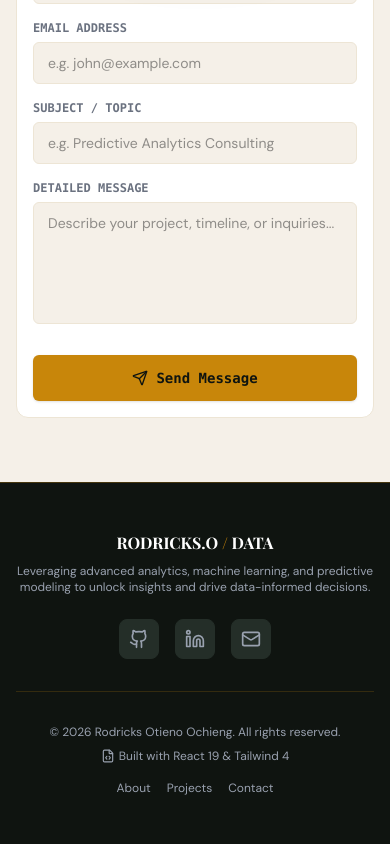
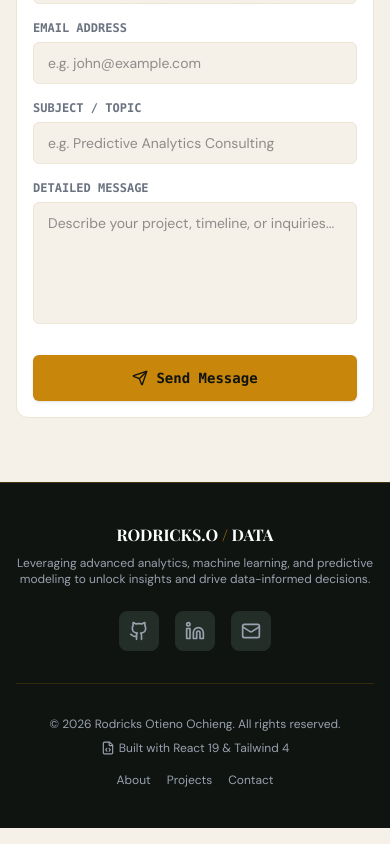
Before and after one commit to kevwasonga/roo, a Next.js app: page / in a window 390 px wide. Shown: the part 9715-10559 px from the top of the page. Built offline with nearby package versions, Linux system fonts and the light colour scheme; a web font is replaced by a local one.

Commit message:
fix(footer): reduce vertical padding on mobile

```diff
--- a/src/components/Footer.tsx
+++ b/src/components/Footer.tsx
@@ -43,7 +43,7 @@ export default function Footer() {
   ];
 
   return (
-    <footer className="bg-dark border-t border-gold/30 py-12 mt-auto">
+    <footer className="bg-dark border-t border-gold/30 py-10 sm:py-12 mt-auto">
       <div className="max-w-7xl mx-auto px-4 sm:px-6 lg:px-8">
         <div className="flex flex-col md:flex-row items-center justify-between gap-6">
 
```
